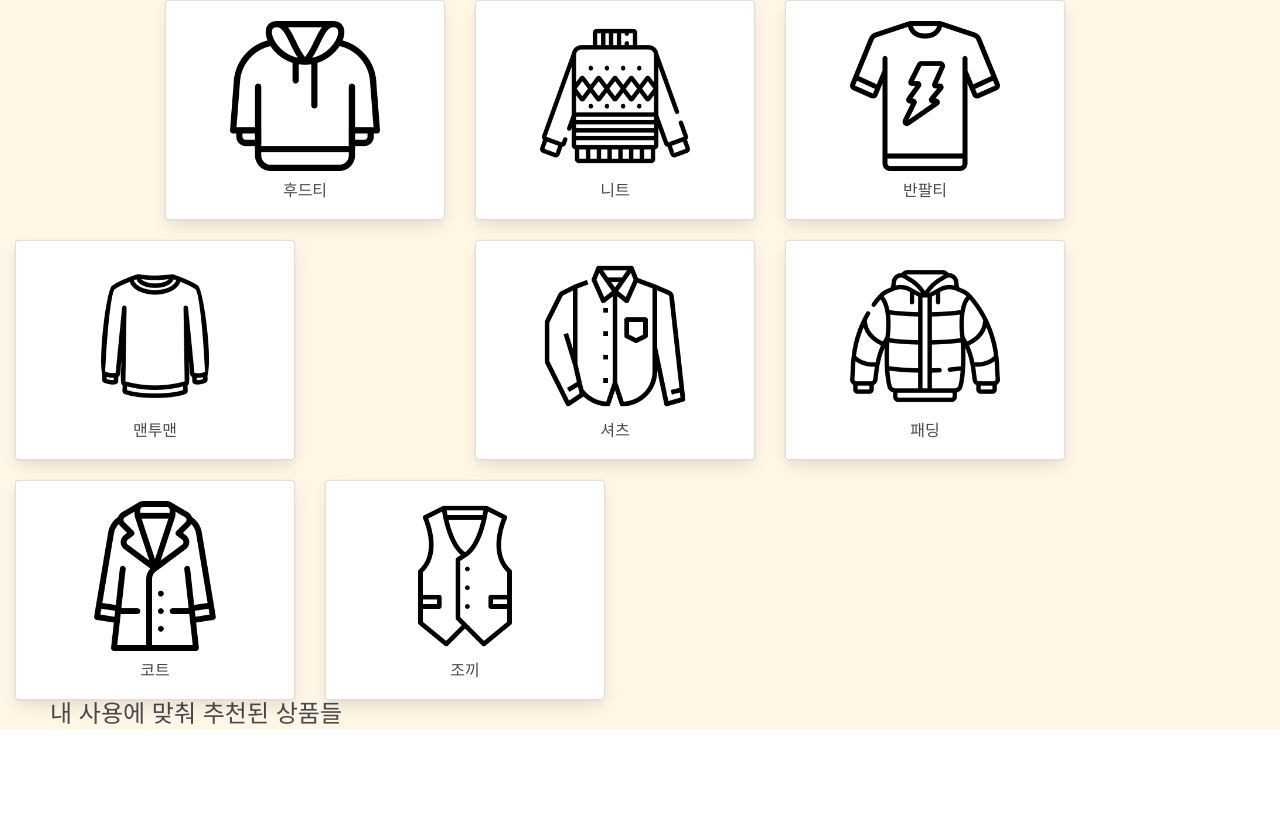
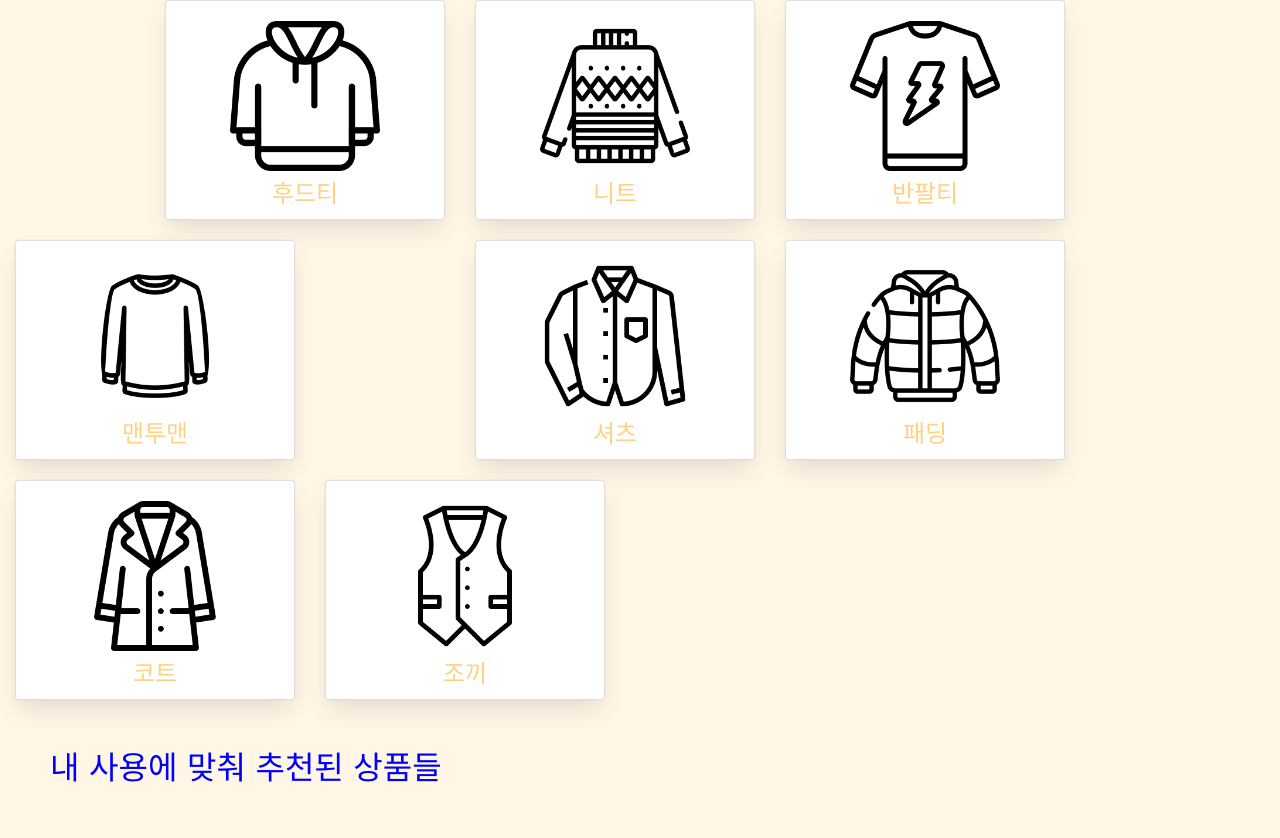
Before and after one commit to tmddud20/TrendSetter, a Flask app: template templates/index.html in a window 1280 px wide. Shown: the part 118-956 px from the top of the page. Before the commit the page ends 847 px from the top, so only its background shows below. Run offline with Flask 2, Linux system fonts and the light colour scheme; the template is opened without the code that fills it: most values are stand-ins (such as "Sample title", 1, 10 or a date in 2020); some libraries are stand-ins or nearby versions; some web fonts are replaced.

Commit message:
폰트변경, 글자 색 / 크기 약간만 조정

```diff
--- a/app.py
+++ b/app.py
@@ -15,7 +15,7 @@ app.config['UPLOAD_FOLDER'] = "./static/profile_pics"
 
 SECRET_KEY = 'SPARTA'
 
-client = MongoClient('3.36.70.96', 27017, username="test", password="test")
+client = MongoClient('35.89.49.141', 27017, username="test", password="test")
 db = client
 
 
@@ -262,6 +262,58 @@ def buy():
     except (jwt.ExpiredSignatureError, jwt.exceptions.DecodeError):
         return redirect(url_for("home"))
 
+@app.route('/like', methods=['POST'])
+def like():
+    token_receive = request.cookies.get('mytoken')
+    try:
+        # payload = jwt.decode(token_receive, SECRET_KEY, algorithms=['HS256'])
+        # user_info = db.clothes.users.find_one({"username": payload["id"]})
+
+        # item_color = "buy_" + request.form["item_color"]
+        # item_kind = "buy_" + request.form["item_kind"]
+        # item_price = request.form["item_price"]
+        # item_price = item_price.replace("원", "")
+        # item_price = item_price.replace(",", "")
+        # item_material = request.form["item_material"]
+
+        # if int(item_price) < 30000:
+        #     item_price = "buy_0to3"
+        # elif int(item_price) < 60000:
+        #     item_price = "buy_3to6"
+        # elif int(item_price) < 90000:
+        #     item_price = "buy_6to9"
+        # elif int(item_price) < 120000:
+        #     item_price = "buy_9to12"
+        # elif int(item_price) < 150000:
+        #     item_price = "buy_12to15"
+        # else:
+        #     item_price = "buy_15to"
+
+        # if "폴리에스테르" in item_material:
+        #     item_material = "buy_poli"
+        # elif "면" in item_material:
+        #     item_material = "buy_cotton"
+        # else:
+        #     item_material = "buy_etc"
+
+        # view_item_color = db.color_info[payload["id"]].find_one({"username": payload["id"]})
+        # view_item_kind = db.kind_info[payload["id"]].find_one({"username": payload["id"]})
+        # view_item_price = db.price_info[payload["id"]].find_one({"username": payload["id"]})
+        # view_item_material = db.material_info[payload["id"]].find_one({"username": payload["id"]})
+
+        # color_plus1 = view_item_color[item_color] + 1
+        # kind_plus1 = view_item_kind[item_kind] + 1
+        # price_plus1 = view_item_price[item_price] + 1
+        # material_plus1 = view_item_material[item_material] + 1
+
+        # db.color_info[payload["id"]].update_one({'username': payload["id"]}, {'$set': {item_color: color_plus1}})
+        # db.kind_info[payload["id"]].update_one({'username': payload["id"]}, {'$set': {item_kind: kind_plus1}})
+        # db.price_info[payload["id"]].update_one({'username': payload["id"]}, {'$set': {item_price: price_plus1}})
+        # db.material_info[payload["id"]].update_one({'username': payload["id"]}, {'$set': {item_material: material_plus1}})
+
+        return jsonify({"result": "success", 'msg': '찜 기능은 준비 중입니다!'})
+    except (jwt.ExpiredSignatureError, jwt.exceptions.DecodeError):
+        return redirect(url_for("home"))
 
 @app.route('/user/<username>')
 def user(username):
--- a/templates/detail.html
+++ b/templates/detail.html
@@ -31,10 +31,16 @@
 
     <!-- 구글폰트 -->
     <link href="https://fonts.googleapis.com/css?family=Stylish&display=swap" rel="stylesheet">
+    <link rel="preconnect" href="https://fonts.googleapis.com">
+    <link rel="preconnect" href="https://fonts.gstatic.com" crossorigin>
+    <link href="https://fonts.googleapis.com/css2?family=Do+Hyeon&display=swap" rel="stylesheet">
 
     {#    <link href="{{ url_for('static', filename='mystyle.css') }}" rel="stylesheet">#}
     <script src="{{ url_for('static', filename='myjs.js') }}"></script>
     <style>
+        *{
+            font-family: 'Do Hyeon', sans-serif;
+        }
         .is-sparta {
             color: #FFD180 !important;
         }
--- a/templates/index.html
+++ b/templates/index.html
@@ -31,9 +31,15 @@
 
     <!-- 구글폰트 -->
     <link href="https://fonts.googleapis.com/css?family=Stylish&display=swap" rel="stylesheet">
+    <link rel="preconnect" href="https://fonts.googleapis.com">
+    <link rel="preconnect" href="https://fonts.gstatic.com" crossorigin>
+    <link href="https://fonts.googleapis.com/css2?family=Do+Hyeon&display=swap" rel="stylesheet">
     <script src="{{ url_for('static', filename='myjs.js') }}"></script>
 
     <style>
+        *{
+            font-family: 'Do Hyeon', sans-serif;
+        }
         .is-sparta {
             color: #FFD180 !important;
         }
@@ -195,7 +201,7 @@
 <div class="row row-cols-1 row-cols-md-3 g-2" style="margin: auto;">
     <a href="/detail/hood" style="margin-bottom: 20px; margin-left: 150px;">
         <div class="col">
-            <div class="card text-center" style="width: 280px;height: 220px;">
+            <div class="card text-center" style="width: 280px;height: 220px;font-size:x-large; color:#FFD180">
                 <div class="card-body">
                     <img src="{{ url_for('static', filename='hoodie.png') }}"
                          style="width: 150px; margin-bottom: 10px;">
@@ -206,7 +212,7 @@
     </a>
     <a href="/detail/knit">
         <div class="col">
-            <div class="card text-center" style="width: 280px;height: 220px;">
+            <div class="card text-center" style="width: 280px;height: 220px;font-size:x-large;color:#FFD180">
                 <div class="card-body">
                     <img src="{{ url_for('static', filename='sweater.png') }}"
                          style="width: 150px; margin-bottom: 10px;">
@@ -217,7 +223,7 @@
     </a>
     <a href="/detail/short_tshirt">
         <div class="col">
-            <div class="card text-center" style="width: 280px;height: 220px;">
+            <div class="card text-center" style="width: 280px;height: 220px;font-size:x-large;color:#FFD180">
                 <div class="card-body">
                     <img src="{{ url_for('static', filename='tshirt.png') }}"
                          style="width: 150px; margin-bottom: 10px;">
@@ -228,7 +234,7 @@
     </a>
     <a href="/detail/mtm">
         <div class="col">
-            <div class="card text-center" style="width: 280px;height: 220px;">
+            <div class="card text-center" style="width: 280px;height: 220px;font-size:x-large;color:#FFD180">
                 <div class="card-body">
                     <img src="{{ url_for('static', filename='sweatshirt.png') }}"
                          style="width: 150px; margin-bottom: 10px;">
@@ -239,7 +245,7 @@
     </a>
     <a href="/detail/shirt" style="margin-bottom: 20px; margin-left: 150px;">
         <div class="col">
-            <div class="card text-center" style="width: 280px;height: 220px;">
+            <div class="card text-center" style="width: 280px;height: 220px;font-size:x-large;color:#FFD180">
                 <div class="card-body">
                     <img src="{{ url_for('static', filename='cloth.png') }}" style="width: 150px; margin-bottom: 10px;">
                     <h1 class="card-title">셔츠</h1>
@@ -249,7 +255,7 @@
     </a>
     <a href="/detail/padding">
         <div class="col">
-            <div class="card text-center" style="width: 280px;height: 220px;">
+            <div class="card text-center" style="width: 280px;height: 220px;font-size:x-large;color:#FFD180">
                 <div class="card-body">
                     <img src="{{ url_for('static', filename='jacket.png') }}"
                          style="width: 150px; margin-bottom: 10px;">
@@ -260,7 +266,7 @@
     </a>
     <a href="/detail/coat">
         <div class="col">
-            <div class="card text-center" style="width: 280px;height: 220px;">
+            <div class="card text-center" style="width: 280px;height: 220px;font-size:x-large;color:#FFD180">
                 <div class="card-body">
                     <img src="{{ url_for('static', filename='trench-coat.png') }}"
                          style="width: 150px; margin-bottom: 10px;">
@@ -271,7 +277,7 @@
     </a>
     <a href="/detail/vast">
         <div class="col">
-            <div class="card text-center" style="width: 280px;height: 220px;">
+            <div class="card text-center" style="width: 280px;height: 220px;font-size:x-large;color:#FFD180">
                 <div class="card-body">
                     <img src="{{ url_for('static', filename='vest.png') }}" style="width: 150px; margin-bottom: 10px;">
                     <h1 class="card-title">조끼</h1>
@@ -280,8 +286,10 @@
         </div>
     </a>
 </div>
-<h1 style="font-size: x-large; margin-left: 50px;">내 사용에 맞춰 추천된 상품들</h1>
-<div id="card_box" class="row row-cols-1 row-cols-md-3 g-2" style="margin: auto"></div>
+
+<div><h1 style="font-size: xx-large; margin: 50px;color:blue;">내 사용에 맞춰 추천된 상품들</h1></div>
+
+<div id="card_box" class="row row-cols-1 row-cols-md-3 g-2" style="margin: auto;"></div>
 </body>
 </html>
 
```
Also changed, not shown: templates/detail2.html (+20 -4 lines).
